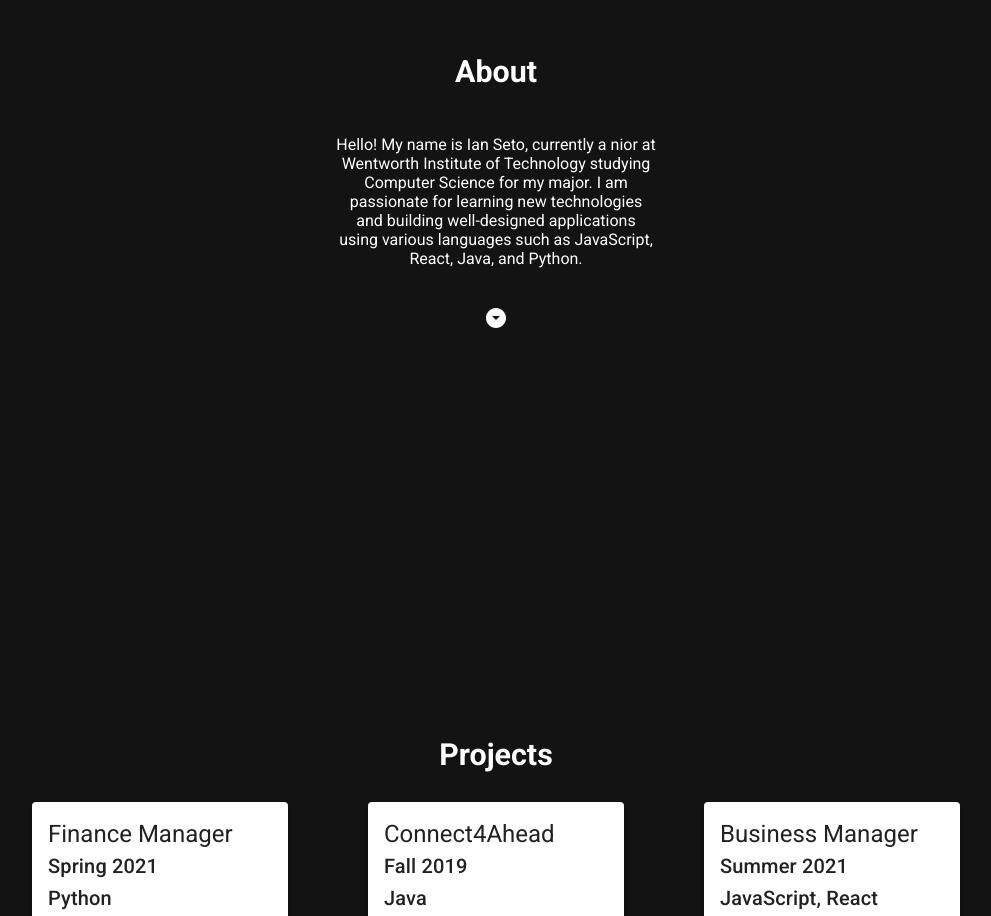
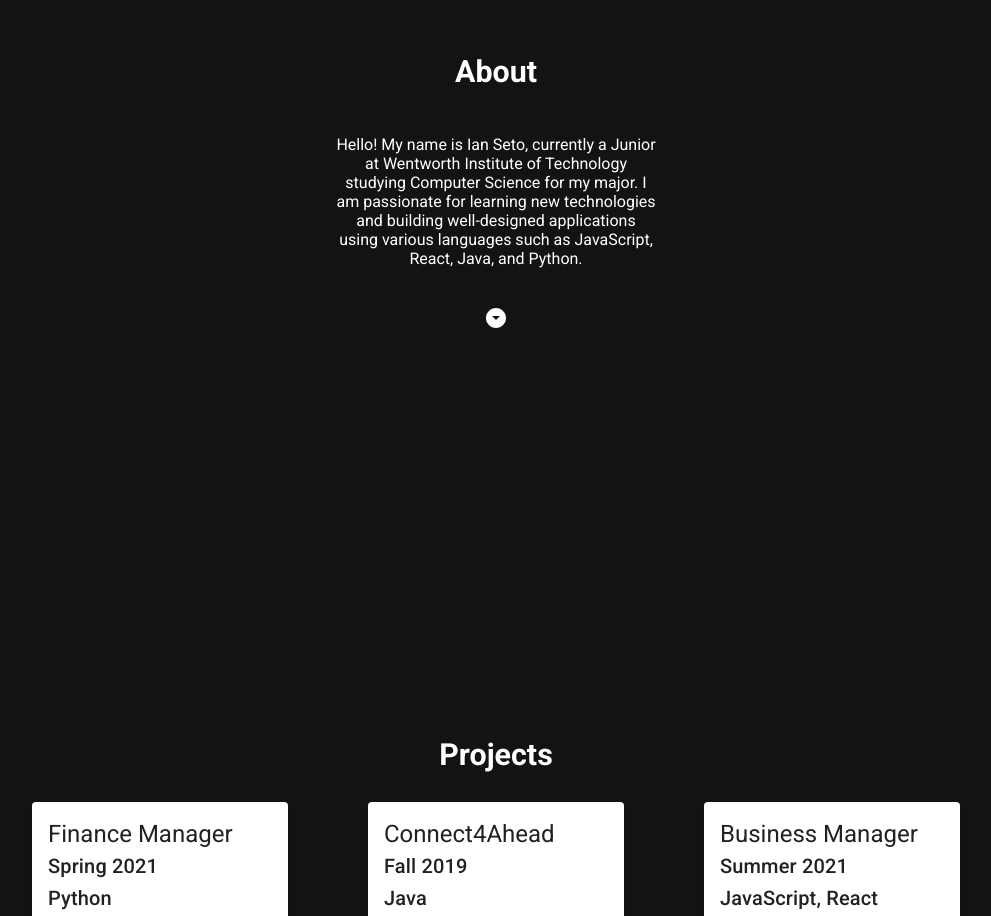
Before and after one commit to setoi1/React-Personal-Portfolio, a React (Create React App) app: page / in a window 1280 px wide. Shown: the part 1020-1936 px from the top of the page, without its empty margins (144-1135 px from the left). Built offline with nearby package versions, Linux system fonts and the light colour scheme; grey boxes are pictures that could not be loaded.

Commit message:
Updated about section description

```diff
--- a/src/components/About.js
+++ b/src/components/About.js
@@ -12,7 +12,7 @@ const About = () => {
         </div>
         <div className="about-description">
           <p>
-            Hello! My name is Ian Seto, currently a nior at Wentworth Institute of Technology studying Computer Science for my major. I am passionate for learning new technologies and building well-designed applications using various languages such as JavaScript, React, Java, and Python.
+            Hello! My name is Ian Seto, currently a Junior at Wentworth Institute of Technology studying Computer Science for my major. I am passionate for learning new technologies and building well-designed applications using various languages such as JavaScript, React, Java, and Python.
           </p>
         </div>
         <div className="page-transition">
```
